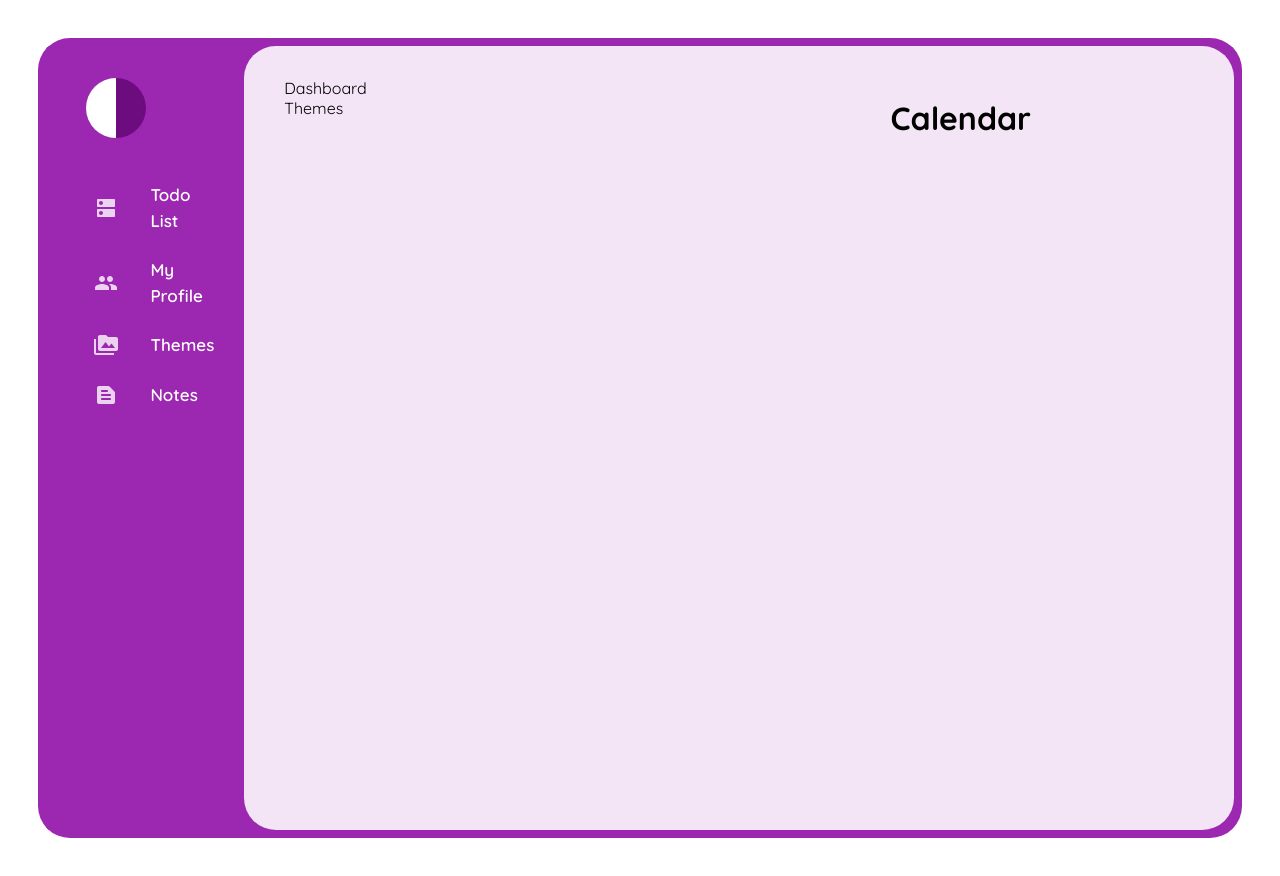
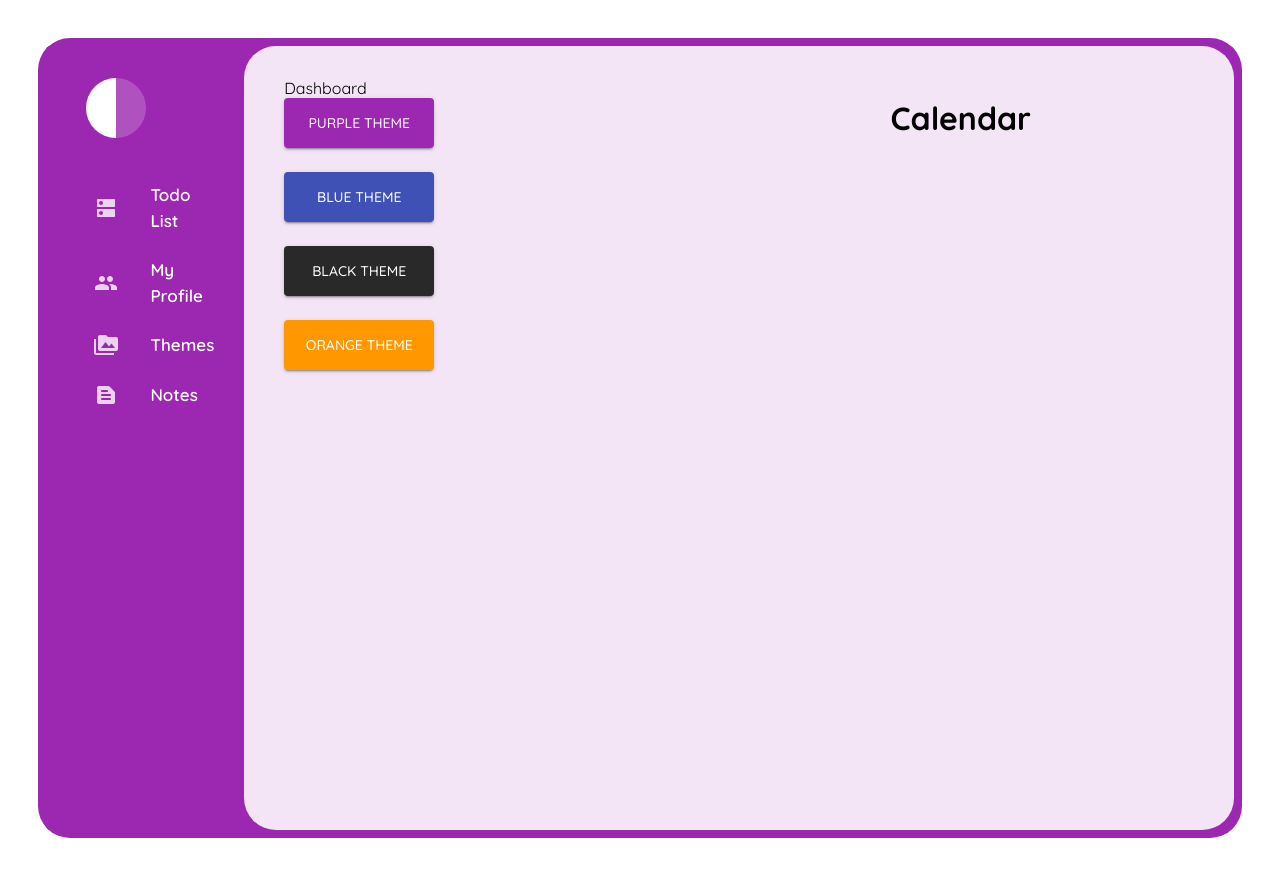
Before and after one commit to VladyslavBohutskyi/task_sheduler, a React (Create React App) app: page /themes in a window 1280 px wide. Built offline with nearby package versions, Linux system fonts and the light colour scheme.

Commit message:
add themes

```diff
--- a/src/App.tsx
+++ b/src/App.tsx
@@ -1,10 +1,10 @@
-import React from 'react';
+import React, { useState } from 'react';
 import {
   Grid,
   ThemeProvider,
   Box
 } from '@mui/material';
-import { purpleTheme, blueTheme, blackTheme, orangeTheme } from './themes/theme';
+import { purpleTheme, blueTheme, blackTheme, orangeTheme } from './themes';
 import Sidebar from './modules/sidebar';
 import Dashboard from './modules/dashboard';
 import { Routes, Route } from 'react-router-dom';
@@ -14,8 +14,12 @@ import Notes from './modules/notes';
 
 
 function App() {
+
+const [curentTheme, setCurentTheme] = useState(purpleTheme)
+console.log(curentTheme.palette.primary.light);
+
   return (
-    <ThemeProvider theme={purpleTheme}>
+    <ThemeProvider theme={curentTheme}>
       <Box
         p={'3%'}
         minHeight={'100vh'}
@@ -36,7 +40,7 @@ function App() {
             pt={4}
             bgcolor={'primary.main'}
           >
-            <Sidebar />
+            <Sidebar light={curentTheme.palette.primary.light}/>
           </Grid>
           <Grid item xs={12} sm={8} md={9} lg={10}
             p={5}
@@ -51,7 +55,7 @@ function App() {
               <Grid item md={12} lg={8}>
                 <Routes>
                   <Route path='/' element={<Todo/>}/>
-                  <Route path='/themes' element={<Themes />}/>
+                  <Route path='/themes' element={<Themes setTheme={setCurentTheme}/>}/>
                   <Route path='/notes' element={<Notes />}/>
                 </Routes>
               </Grid>
--- a/src/modules/sidebar/index.tsx
+++ b/src/modules/sidebar/index.tsx
@@ -3,6 +3,7 @@ import { Box } from "@mui/system";
 import React from "react";
 import { NavLink } from "react-router-dom";
 import { ListItemButton, ListItemIcon, ListItemText } from '@mui/material';
+import { purpleTheme, blueTheme, blackTheme, orangeTheme } from '../../themes';
 
 const data = [
   {
@@ -27,7 +28,11 @@ const data = [
   }
 ];
 
-const Sidebar = () => {
+interface circleColor {
+  light: string,
+}
+
+const Sidebar = ({ light }:circleColor) => {
   return (
     <Box>
       <Box
@@ -36,7 +41,7 @@ const Sidebar = () => {
         borderRadius={50}
         mb={4}
         sx={{
-          background: 'linear-gradient(90deg, rgba(255,255,255,1) 50%, #6d0c7e 50%)'
+          background: `linear-gradient(90deg, rgba(255,255,255,1) 50%, ${light} 50%)`
         }}
       >
       </Box>
--- a/src/modules/themes/index.tsx
+++ b/src/modules/themes/index.tsx
@@ -1,13 +1,102 @@
-import { Box } from "@mui/system";
+import { Button, Box } from "@mui/material";
+import { purpleTheme, blueTheme, blackTheme, orangeTheme } from '../../themes';
 import React from "react";
+import { ExposureTwoTone } from "@mui/icons-material";
+
+const data = [
+  {
+    name: 'Purple Theme',
+    theme: purpleTheme,
+  },
+  {
+    name: 'Blue Theme',
+    theme: blueTheme,
+  },
+  {
+    name: 'Black Theme',
+    theme: blackTheme,
+  },
+  {
+    name: 'Orange Theme',
+    theme: orangeTheme,
+  },
+]
+
+interface SetThemes {
+  setTheme: Function,
+  // width?: number // ? not necessarily
+}
 
 
-const Themes = () => {
+const Themes = ({ setTheme }: SetThemes) => {
   return (
-    <Box>
-      <p>Themes</p>
-    </Box>
+    <>
+      {
+        data.map((item) => (
+          <Box
+            display={'block'}
+            mb={3}
+          >
+            <Button
+              variant='contained'
+              sx={{
+                backgroundColor: item.theme.palette.primary.main,
+                width: 150,
+                height: 50,
+              }}
+              onClick={() => setTheme(item.theme)}
+            >
+              {item.name}
+            </Button>
+          </Box>
+        ))
+      }
+    </>
   )
 }
 
 export default Themes
+{/* <Box
+  display={'block'}
+  mb={3}
+>
+  <Button
+    sx={{
+      backgroundColor: blueTheme.palette.primary.main,
+      "&:hover": {
+        backgroundColor: blueTheme.palette.background.default
+      },
+    }}
+    variant='contained'>blue Theme
+  </Button>
+</Box>
+
+<Box
+  display={'block'}
+  mb={3}
+>
+  <Button
+    sx={{
+      backgroundColor: blackTheme.palette.primary.main,
+      "&:hover": {
+        backgroundColor: blackTheme.palette.background.default
+      },
+    }}
+    variant='contained'>black Theme
+  </Button>
+</Box>
+
+<Box
+  display={'block'}
+  mb={3}
+>
+  <Button
+    sx={{
+      backgroundColor: orangeTheme.palette.primary.main,
+      "&:hover": {
+        backgroundColor: orangeTheme.palette.secondary.main
+      },
+    }}
+    variant='contained'>orange Theme
+  </Button>
+</Box> */}
```
Also changed, not shown: src/themes/index.ts (renamed from src/themes/theme.ts).
